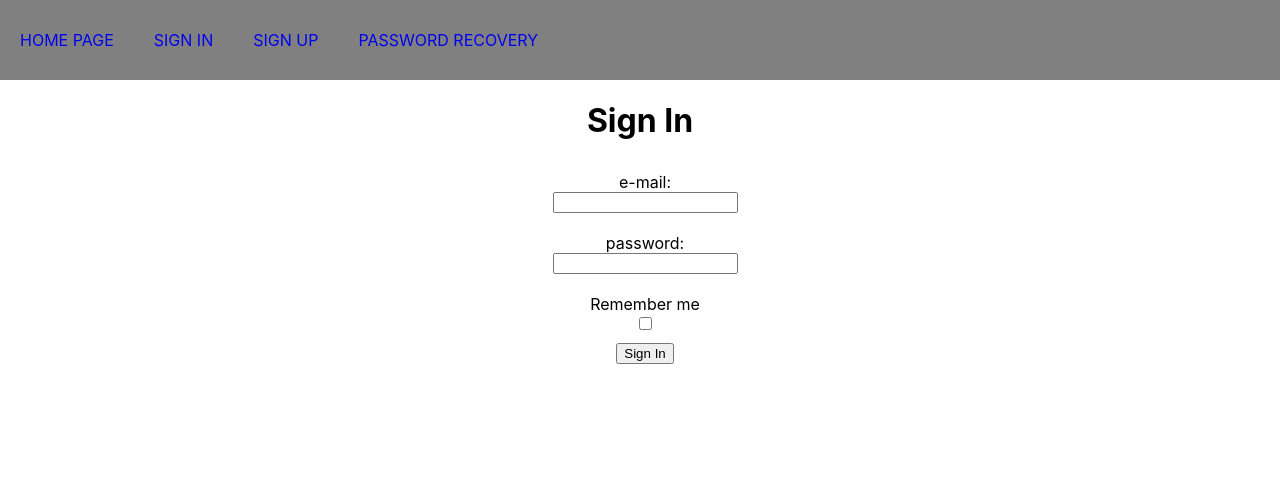
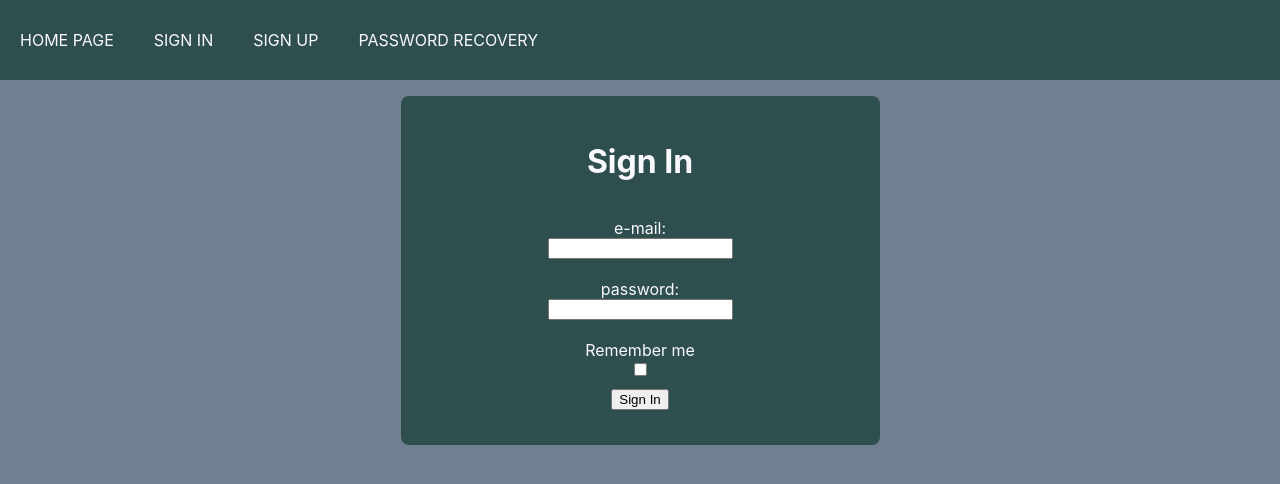
Before and after one commit to seomaks/IFriday, a React (Create React App) app: page /#/sign-in in a window 1280 px wide. Shown: the top 484 px of the page. Built offline with nearby package versions, Linux system fonts and the light colour scheme; no server answers.

Commit message:
Styles for login and pass pages

```diff
--- a/src/features/Header/Header.module.css
+++ b/src/features/Header/Header.module.css
@@ -1,13 +1,18 @@
 .header {
     height: 80px;
-    background-color: gray;
+    background-color: #2F4F4F;
     display: flex;
     justify-content: flex-start;
     align-items: center;
     text-transform: uppercase;
+    color: #F9F9FE;
 }
 
 .item {
     margin: 20px;
     text-decoration: none;
 }
+
+a {
+    color: #F9F9FE;
+}
--- a/src/features/Login/Login.module.css
+++ b/src/features/Login/Login.module.css
@@ -1,7 +1,14 @@
 .container {
+    padding: 25px 33px 30px;
+    width: 413px;
+    background-color: #2F4F4F;
+    color: #F9F9FE;
+    border-radius: 8px;
+    margin: 1em auto 2em;
+    display: flex;
     flex-direction: column;
-    justify-content: flex-start;
-    text-align: center;
+    justify-content: space-between;
+    align-items: center;
 }
 
 form {
--- a/src/features/Password/SuccessRecovery.module.css
+++ b/src/features/Password/Password.module.css
@@ -1,20 +1,40 @@
-.successRecovery{
+.container{
     padding: 25px 33px 30px;
     width: 413px;
-    background: #F9F9FE;
+    background-color: #2F4F4F;
+    color: #F9F9FE;
     border-radius: 8px;
-    margin: 0 auto;
+    margin: 1em auto 2em;
     display: flex;
     flex-direction: column;
     justify-content: space-between;
     align-items: center;
 }
+
+form {
+    display: flex;
+    flex-direction: column;
+    justify-content: space-between;
+    align-items: center;
+    width: 100%;
+    margin: 5px;
+}
+
+label {
+    padding: 10px;
+    display: grid;
+}
+
+.formSummaryError {
+    color: red;
+}
+
 .title{
     font-family: 'Poppins',sans-serif;
     font-weight: 600;
     font-size: 22px;
     line-height: 33px;
-    color: #2D2E46;
+    color: #F9F9FE;
 }
 .img{
     width: 108px;
--- a/src/features/Password/PasswordRecovery.module.css
+++ /dev/null
@@ -1,23 +0,0 @@
-.container {
-    flex-direction: column;
-    justify-content: flex-start;
-    text-align: center;
-}
-
-form {
-    display: flex;
-    flex-direction: column;
-    justify-content: space-between;
-    align-items: center;
-    width: 100%;
-    margin: 5px;
-}
-
-label {
-    padding: 10px;
-    display: grid;
-}
-
-.formSummaryError {
-    color: red;
-}
--- a/src/features/Password/PasswordRecovery.tsx
+++ b/src/features/Password/PasswordRecovery.tsx
@@ -3,7 +3,7 @@ import {passwordRecoveryTC} from "./password-reducer";
 import React, {ChangeEvent, FormEvent, useState} from "react";
 import {Navigate} from "react-router-dom";
 import {AppStateType} from "../../store/store";
-import style from './PasswordRecovery.module.css'
+import style from './Password.module.css'
 import {ErrorType, setAppErrorAC} from "../../app/app-reducer";
 
 export const PasswordRecovery = () => {
--- a/src/features/Password/SetNewPassword.tsx
+++ b/src/features/Password/SetNewPassword.tsx
@@ -4,7 +4,7 @@ import {ChangeEvent, FormEvent, useState} from "react";
 import {createNewPasswordTC} from "./password-reducer";
 import {Navigate, useParams} from "react-router-dom";
 import {ErrorType} from "../../app/app-reducer";
-import style from "./PasswordRecovery.module.css";
+import style from "./Password.module.css";
 
 export const SetNewPassword = () => {
 
--- a/src/features/Password/SuccessRecoveryPassword.tsx
+++ b/src/features/Password/SuccessRecoveryPassword.tsx
@@ -1,9 +1,9 @@
-import style from './SuccessRecovery.module.css'
+import style from './Password.module.css'
 import env from "./../../assets/img/env.png";
 
 export const SuccessRecoveryPassword = () => {
   return (
-    <div className={style.successRecovery}>
+    <div className={style.container}>
       <h1>Success!</h1>
       <img className={style.img} src={env}/>
       <h4 className={style.title}>You have successfully created a new password</h4>
--- a/src/features/Password/TransitionalPage.module.css
+++ /dev/null
@@ -1,29 +0,0 @@
-.transitionalPage{
-    padding: 25px 33px 30px;
-    width: 413px;
-    background: #F9F9FE;
-    border-radius: 8px;
-    margin: 0 auto;
-    display: flex;
-    flex-direction: column;
-    justify-content: space-between;
-    align-items:center;
-}
-.title{
-    font-family: 'Poppins',sans-serif;
-    font-weight: 600;
-    font-size: 22px;
-    line-height: 33px;
-    color: #2D2E46;
-}
-.img{
-    width: 108px;
-    margin-bottom: 25px;
-}
-.text{
-    font-size: 16px;
-    line-height: 24px;
-    color: #2D2E46;
-    opacity: 0.7;
-    margin-top: 30px;
-}
--- a/src/features/Password/TransitionalPage.tsx
+++ b/src/features/Password/TransitionalPage.tsx
@@ -1,9 +1,9 @@
-import style from "./TransitionalPage.module.css";
+import style from "./Password.module.css";
 import env from "./../../assets/img/env.png";
 
 export const TransitionalPage = () => {
   return (
-    <div className={style.transitionalPage}>
+    <div className={style.container}>
       <h1>Congratulations!</h1>
       <img className={style.img} src={env}/>
       <h4 className={style.title}>Check your email!</h4>
--- a/src/index.css
+++ b/src/index.css
@@ -5,6 +5,7 @@ body {
     sans-serif;
   -webkit-font-smoothing: antialiased;
   -moz-osx-font-smoothing: grayscale;
+  background: #708090;
 }
 
 code {
```
Also changed, not shown: src/app/App.css (line endings or trailing spaces).
